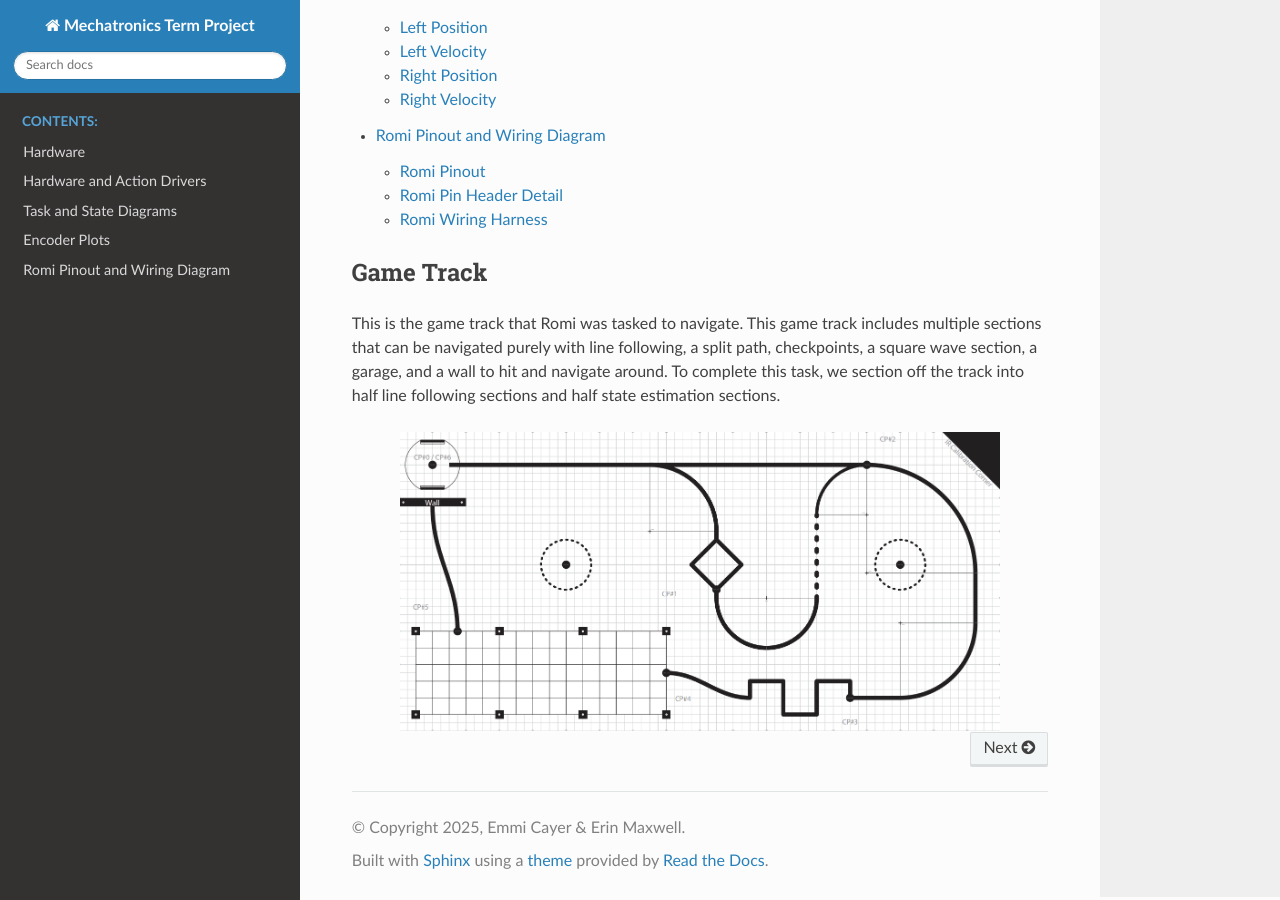
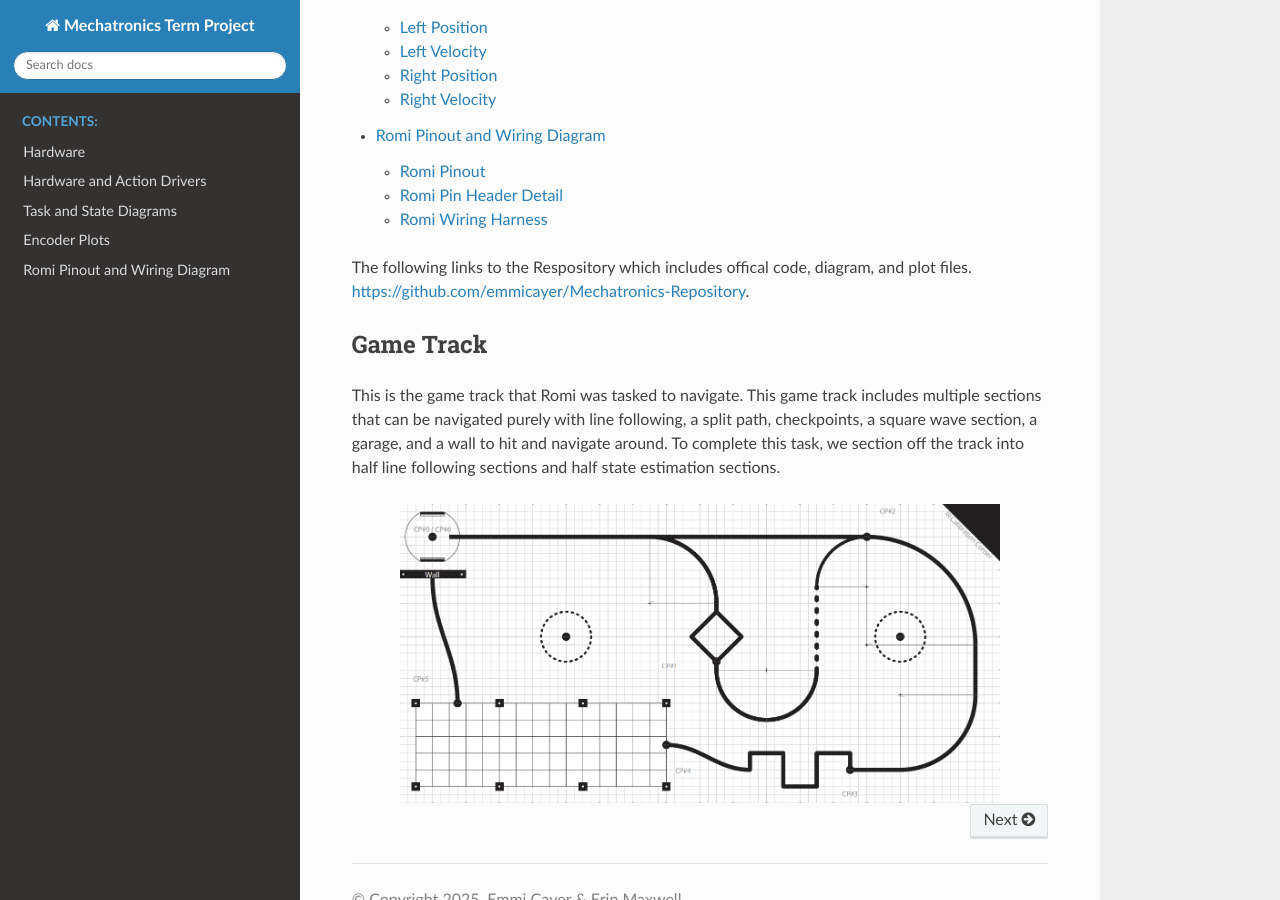
Before and after one commit to emmicayer/Mechatronics-Repository, a Sphinx documentation site: the page built from docs/index.rst, in a window 1280 px wide and 900 px high, scrolled down 852 px. Built offline with Sphinx 7.4.7 and the Read the Docs theme 3.1.0, drawn with Linux system fonts in a browser that asks for light colours; pages that are not in the unit, such as notebooks, are missing from menus.

Commit message:
Update index.rst

```diff
--- a/docs/index.rst
+++ b/docs/index.rst
@@ -21,6 +21,7 @@ This homepage outlines the hardware, drivers, state machine, and relevent diagra
    supportcode
    pininfo
 
+The following links to the Respository which includes offical code, diagram, and plot files. https://github.com/emmicayer/Mechatronics-Repository.
 
 Game Track
 ----
```
